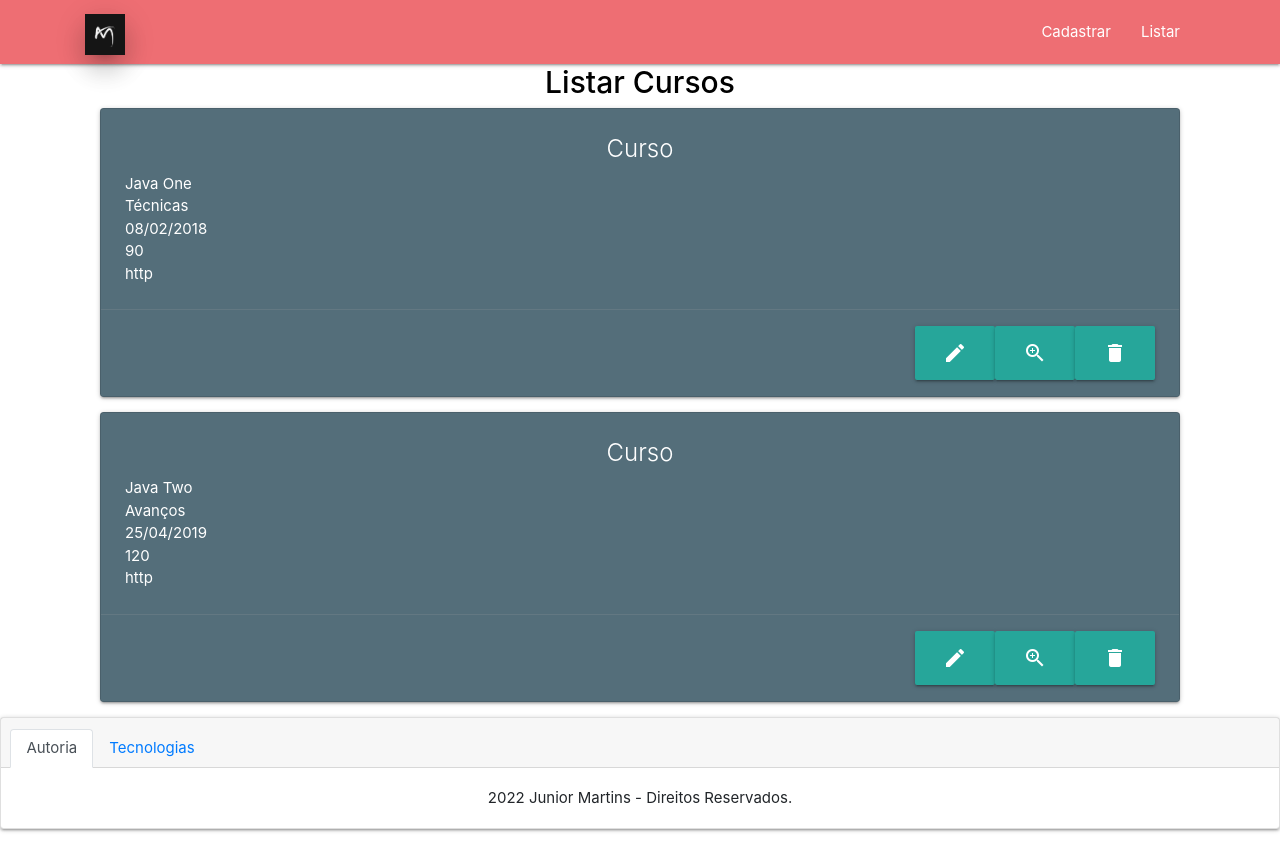
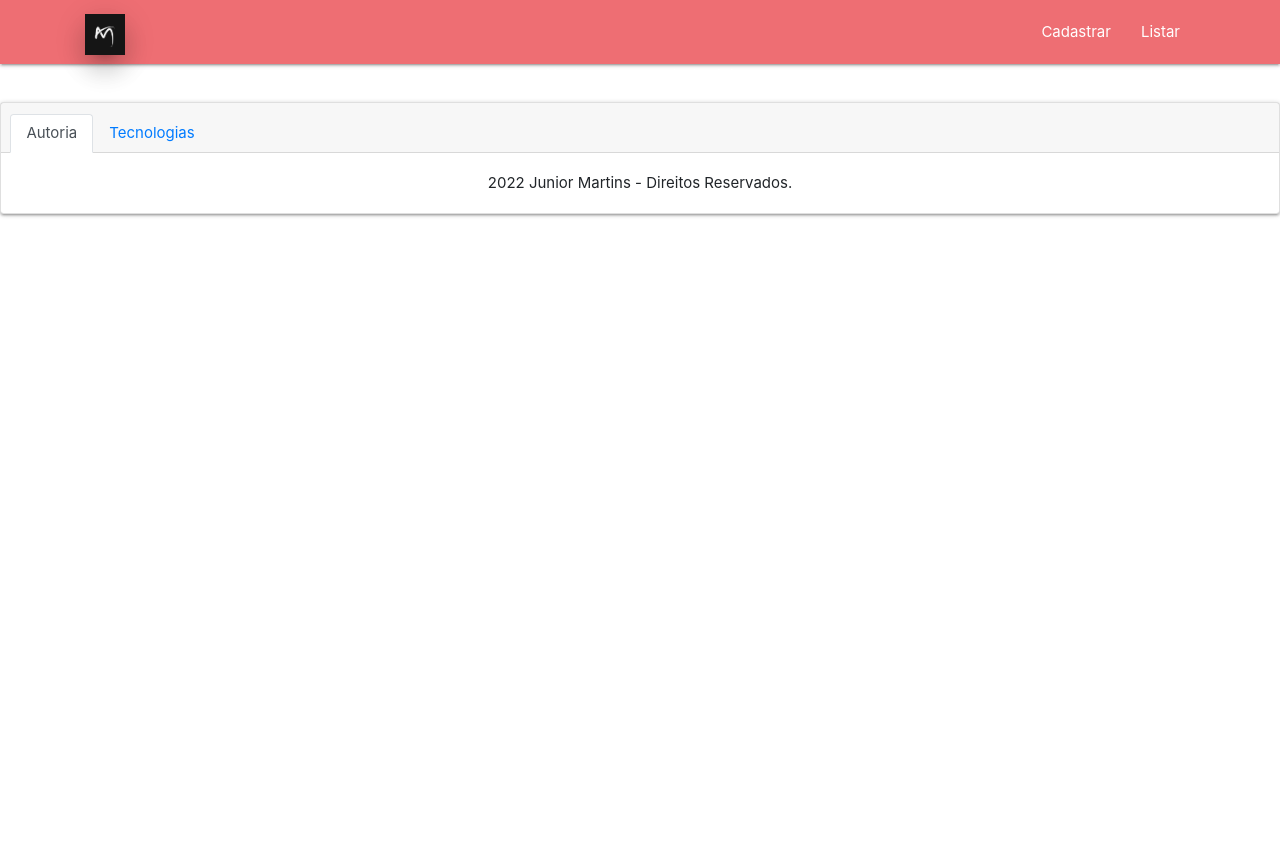
Before and after one commit to juniorsmartins/portfolio-com-angular, an Angular app in the folder portfolio/: page /listarCursos in a window 1280 px wide. After the commit the page ends 800 px from the top, so only its background shows below. Built offline with nearby package versions, Linux system fonts and the light colour scheme; what ngx-mask would draw is missing.

Commit message:
Construção de Interface Curso e Service.

```diff
--- a/portfolio/src/app/componentes/especificos/cadastrar-cursos/cadastrar-cursos.component.ts
+++ b/portfolio/src/app/componentes/especificos/cadastrar-cursos/cadastrar-cursos.component.ts
@@ -1,6 +1,7 @@
 import * as M from 'materialize-css';
 
 import { Component, OnInit } from '@angular/core';
+import { Curso } from '../curso';
 
 @Component({
   selector: 'app-cadastrar-cursos',
@@ -14,10 +15,11 @@ export class CadastrarCursosComponent implements OnInit {
       ficha: 'Ficha'
   }
 
-  curso = {
+  curso: Curso = {
+    id: 0,
     titulo: '',
     instituicao: '',
-    dataConclusao: '',
+    dataConclusao: new Date,
     cargaHoraria: 0,
     preco: '',
     link: ''
--- /dev/null
+++ b/portfolio/src/app/componentes/especificos/curso.ts
@@ -0,0 +1,12 @@
+import { NumberSymbol } from "@angular/common"
+
+export interface Curso
+{
+  id: number,
+  titulo: string,
+  instituicao: string,
+  dataConclusao: Date,
+  cargaHoraria: number,
+  preco: string,
+  link: string
+}
--- a/portfolio/src/app/componentes/especificos/item-cursos/item-cursos.component.ts
+++ b/portfolio/src/app/componentes/especificos/item-cursos/item-cursos.component.ts
@@ -1,4 +1,5 @@
 import { Component, Input, OnInit } from '@angular/core';
+import { Curso } from '../curso';
 
 @Component({
   selector: 'app-item-cursos',
@@ -7,11 +8,13 @@ import { Component, Input, OnInit } from '@angular/core';
 })
 export class ItemCursosComponent implements OnInit {
 
-  @Input() curso = {
+  @Input() curso: Curso = {
+    id: 0,
     titulo: '',
     instituicao: '',
-    dataConclusao: '',
+    dataConclusao: new Date,
     cargaHoraria: 0,
+    preco: '',
     link: ''
   }
 
--- a/portfolio/src/app/componentes/especificos/listar-cursos/listar-cursos.component.ts
+++ b/portfolio/src/app/componentes/especificos/listar-cursos/listar-cursos.component.ts
@@ -1,4 +1,5 @@
 import { Component, OnInit } from '@angular/core';
+import { Curso } from '../curso';
 
 @Component({
   selector: 'app-listar-cursos',
@@ -7,22 +8,7 @@ import { Component, OnInit } from '@angular/core';
 })
 export class ListarCursosComponent implements OnInit {
 
-  listaDeCursos = [
-    {
-      titulo: 'Java One',
-      instituicao: 'Técnicas',
-      dataConclusao: '08/02/2018',
-      cargaHoraria: 90,
-      link: 'http'
-    },
-    {
-      titulo: 'Java Two',
-      instituicao: 'Avanços',
-      dataConclusao: '25/04/2019',
-      cargaHoraria: 120,
-      link: 'http'
-    }
-  ];
+  listaDeCursos: Curso[] = [];
 
   constructor() {}
 
```
Also changed, not shown: portfolio/src/app/componentes/especificos/curso.service.ts (added, +9 -0 lines), 2 other files (tests, documents, lock files or other folders).
